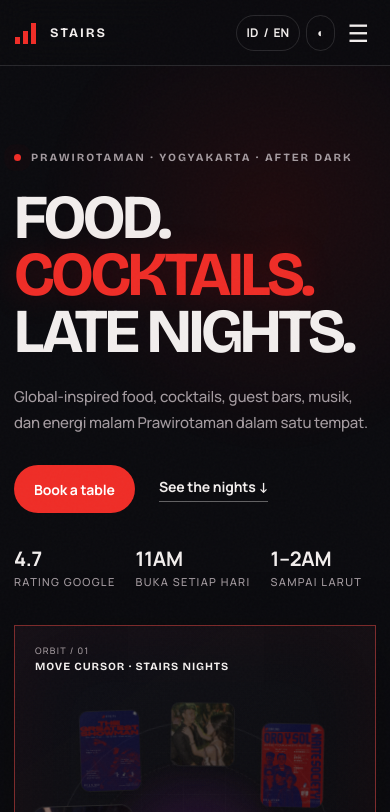
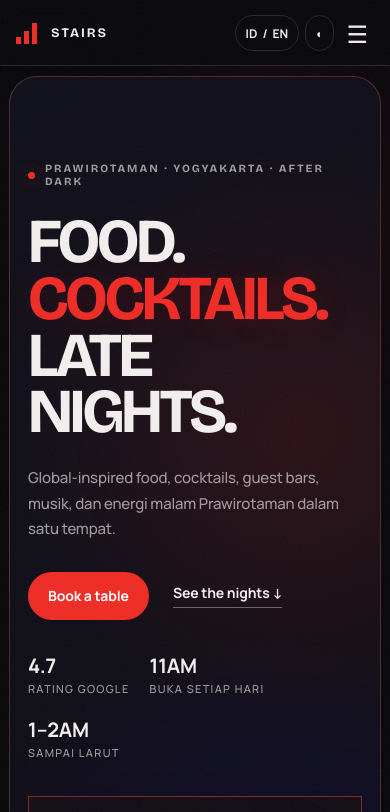
Before and after one commit to vogapranata/stairs-by-seken-living, a plain HTML site: page index.html in a window 390 px wide. Shown: the top 812 px of the page. Drawn offline with nearby package versions, Linux system fonts and the light colour scheme; animation ran at ten frames a second.

Commit message:
STAIRS website demo

```diff
--- a/app.js
+++ b/app.js
@@ -732,6 +732,62 @@
     update();
   }
 
+
+  function initHeaderMerge() {
+    const header = $('.site-header');
+    const hero = $('.hero');
+    if (!header || !hero) return;
+
+    let raf = 0;
+    let lastP = -1;
+
+    const clamp = (n,min,max) => Math.max(min,Math.min(max,n));
+    const mix = (a,b,t) => a + (b-a)*t;
+    const ease = t => 1 - Math.pow(1-t,3);
+
+    const draw = () => {
+      raf = 0;
+      const vw = Math.max(window.innerWidth,320);
+      const mobile = vw <= 720;
+      const tablet = vw <= 1050;
+      const baseH = mobile ? 66 : 76;
+
+      /* Merge over the first ~190 px, similar to the supplied Teman Tumbuh reference. */
+      const raw = clamp(window.scrollY / (mobile ? 78 : 112), 0, 1);
+      const p = ease(raw);
+      if (Math.abs(p-lastP) < .001 && lastP >= 0) return;
+      lastP = p;
+
+      const targetW = mobile ? vw - 20 : tablet ? vw - 34 : Math.min(980, vw - 64);
+      const width = mix(vw,targetW,p);
+      const top = mix(0,mobile ? 9 : 18,p);
+      const height = mix(baseH,mobile ? 58 : 64,p);
+      const radius = mix(0,mobile ? 24 : 999,p);
+      const pad = mix(mobile ? 15 : vw*.032,mobile ? 13 : 23,p);
+      const heroLift = mix(0,mobile ? -4 : -14,p);
+
+      header.style.setProperty('--dock-width',`${width.toFixed(2)}px`);
+      header.style.setProperty('--dock-top',`${top.toFixed(2)}px`);
+      header.style.setProperty('--dock-height',`${height.toFixed(2)}px`);
+      header.style.setProperty('--dock-radius',`${radius.toFixed(2)}px`);
+      header.style.setProperty('--dock-pad',`${pad.toFixed(2)}px`);
+      document.documentElement.style.setProperty('--merge-progress',p.toFixed(4));
+      document.documentElement.style.setProperty('--hero-lift',`${heroLift.toFixed(2)}px`);
+
+      document.body.classList.toggle('header-merging', raw > .035);
+      document.body.classList.toggle('header-docked', raw > .72);
+    };
+
+    const request = () => {
+      if (raf) return;
+      raf = requestAnimationFrame(draw);
+    };
+
+    window.addEventListener('scroll',request,{passive:true});
+    window.addEventListener('resize',() => { lastP=-1; request(); },{passive:true});
+    draw();
+  }
+
   function initMobileNav() {
     const toggle = $('.menu-toggle');
     const nav = $('#mobileNav');
@@ -766,6 +822,7 @@
   safeRun('appearance', applyAppearance);
   safeRun('theme', applyTheme);
   safeRun('language', applyLanguage);
+  safeRun('header merge', initHeaderMerge);
   safeRun('slide motion', initSlideMotion);
   safeRun('kinetic scroll', initKineticScroll);
   safeRun('hero orbit', initHeroOrbit);
--- a/index.html
+++ b/index.html
@@ -9,7 +9,7 @@
   <link rel="preconnect" href="https://fonts.googleapis.com">
   <link rel="preconnect" href="https://fonts.gstatic.com" crossorigin>
   <link href="https://fonts.googleapis.com/css2?family=Bricolage+Grotesque:opsz,wght@12..96,200..800&family=DM+Sans:wght@400;500;600;700&family=Manrope:wght@400;500;600;700;800&family=Outfit:wght@400;500;600;700;800&family=Plus+Jakarta+Sans:wght@400;500;600;700;800&family=Sora:wght@400;500;600;700&family=Space+Grotesk:wght@400;500;600;700&family=Syne:wght@400;500;600;700;800&display=swap" rel="stylesheet">
-  <link rel="stylesheet" href="styles.css?v=4.5" />
+  <link rel="stylesheet" href="styles.css?v=4.6" />
 </head>
 <body>
   <div class="noise" aria-hidden="true"></div>
@@ -250,6 +250,6 @@
 
   <div class="mobile-nav" id="mobileNav" aria-hidden="true"><button type="button" class="mobile-close" aria-label="Tutup menu">×</button><a href="#night">After Dark</a><a href="#bar">Bar</a><a href="#menu">Menu</a><a href="#feed">Feed</a><a href="#links">Links</a><a href="#visit">Visit</a><div class="mobile-controls"><button type="button" data-mobile-lang>Bahasa / English</button><button type="button" data-mobile-theme>Dark / Light</button></div></div>
 
-  <script src="app.js?v=4.5"></script>
+  <script src="app.js?v=4.6"></script>
 </body>
 </html>
--- a/styles.css
+++ b/styles.css
@@ -118,3 +118,104 @@ h2{font-weight:650;letter-spacing:-.035em}
   .orbit-core strong{font-size:20px}
   .orbit-secondary{width:86px!important}
 }
+
+
+/* v4.6 — Teman Tumbuh inspired scroll-merge header / hero */
+:root{
+  --merge-progress:0;
+  --hero-lift:0px;
+  --dock-top:0px;
+  --dock-width:100vw;
+  --dock-height:var(--header-h);
+  --dock-radius:0px;
+  --dock-pad:3.2vw;
+}
+
+/* The header starts as a normal full-width bar, then visually docks inside the hero. */
+.site-header{
+  position:fixed;
+  left:50%;
+  top:var(--dock-top);
+  width:var(--dock-width);
+  height:var(--dock-height);
+  transform:translateX(-50%);
+  padding-inline:var(--dock-pad);
+  border:1px solid transparent;
+  border-bottom-color:var(--line);
+  border-radius:var(--dock-radius);
+  overflow:hidden;
+  transition:
+    background-color .24s ease,
+    color .24s ease,
+    border-color .24s ease,
+    box-shadow .24s ease,
+    backdrop-filter .24s ease;
+  will-change:top,width,height,border-radius;
+}
+
+main{padding-top:var(--header-h)}
+
+.hero.section-shell{
+  width:min(1480px,calc(100% - 40px));
+  margin-top:22px;
+  padding-inline:clamp(28px,4.4vw,76px);
+  border:1px solid color-mix(in srgb,var(--red) 18%,var(--line));
+  border-radius:36px;
+  overflow:hidden;
+  background:
+    radial-gradient(circle at 78% 28%,color-mix(in srgb,var(--red) 13%,transparent),transparent 30%),
+    radial-gradient(circle at 72% 70%,color-mix(in srgb,var(--blue) 26%,transparent),transparent 36%),
+    linear-gradient(135deg,color-mix(in srgb,var(--panel) 96%,var(--blue) 4%),color-mix(in srgb,var(--bg) 93%,var(--wine) 7%));
+  box-shadow:0 24px 80px rgba(0,0,0,.18);
+  transform:translateY(var(--hero-lift));
+  transform-origin:top center;
+  transition:border-radius .22s ease,box-shadow .22s ease;
+}
+
+html[data-theme="light"] .hero.section-shell{
+  background:
+    radial-gradient(circle at 78% 28%,rgba(242,11,15,.09),transparent 30%),
+    radial-gradient(circle at 72% 70%,rgba(23,19,111,.10),transparent 36%),
+    linear-gradient(135deg,#f5f1e9,#e9e2d8);
+}
+
+/* Once the scroll merge has started, use a light floating pill like the reference site. */
+body.header-merging .site-header{
+  background:rgba(248,245,239,.94);
+  color:#17151a;
+  border-color:rgba(25,21,25,.12);
+  box-shadow:0 16px 50px rgba(0,0,0,.18);
+  backdrop-filter:blur(22px) saturate(1.25);
+}
+body.header-merging .site-header .nav{color:#5e5755}
+body.header-merging .site-header .nav a:hover{color:#111}
+body.header-merging .site-header .lang-toggle,
+body.header-merging .site-header .theme-toggle{
+  color:#17151a;
+  border-color:rgba(23,21,26,.16);
+  background:rgba(255,255,255,.48);
+}
+body.header-merging .site-header .menu-toggle{color:#17151a}
+body.header-merging .site-header .brand{color:#17151a}
+body.header-merging .site-header .brand-mark i{background:var(--red)}
+
+/* The merged state is deliberately rounded and compact, matching the behavior in the supplied reference. */
+body.header-docked .site-header{
+  border-color:rgba(25,21,25,.14);
+  box-shadow:0 20px 60px rgba(0,0,0,.22);
+}
+body.header-docked .hero.section-shell{box-shadow:0 34px 100px rgba(0,0,0,.24)}
+
+@media (max-width:1050px){
+  .hero.section-shell{width:min(100% - 28px,1240px);padding-inline:clamp(22px,4vw,46px)}
+}
+@media (max-width:720px){
+  :root{--header-h:66px}
+  main{padding-top:66px}
+  .site-header{padding-inline:var(--dock-pad)}
+  .hero.section-shell{width:calc(100% - 18px);margin-top:10px;padding-inline:18px;border-radius:28px}
+  body.header-merging .site-header{background:rgba(248,245,239,.97)}
+}
+@media (prefers-reduced-motion:reduce){
+  .site-header,.hero.section-shell{transition:none!important}
+}
```
Also changed, not shown: 1 other file.
